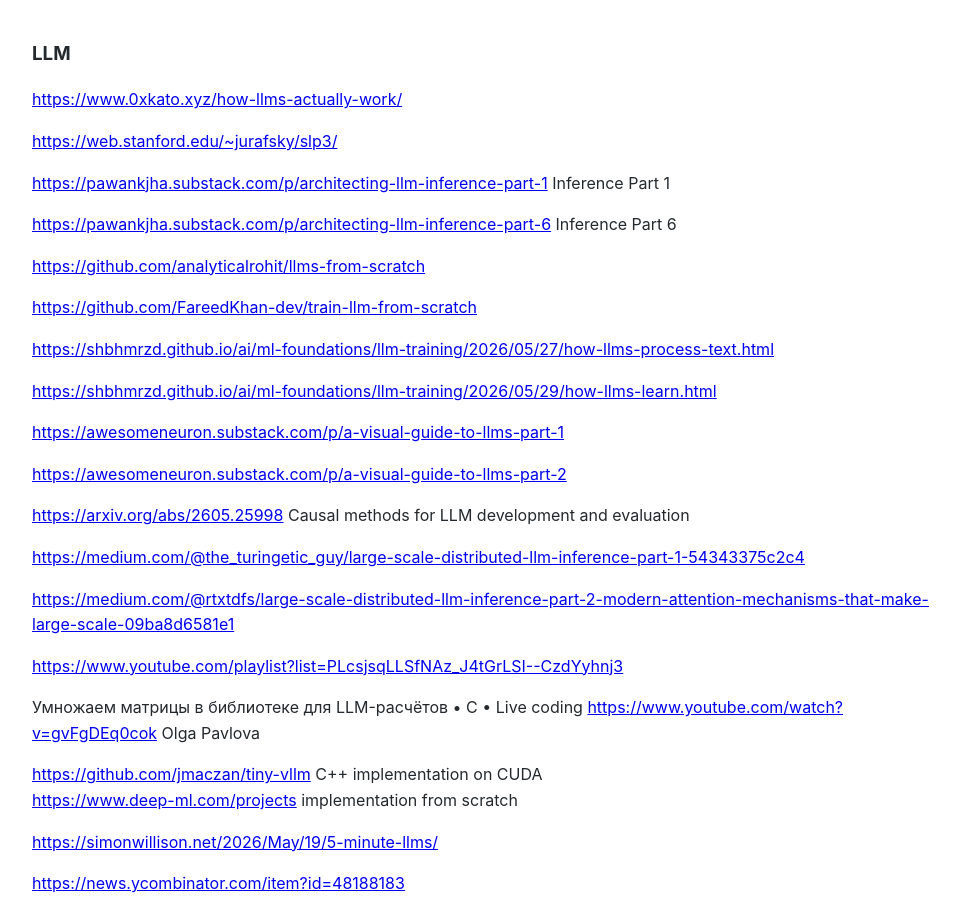
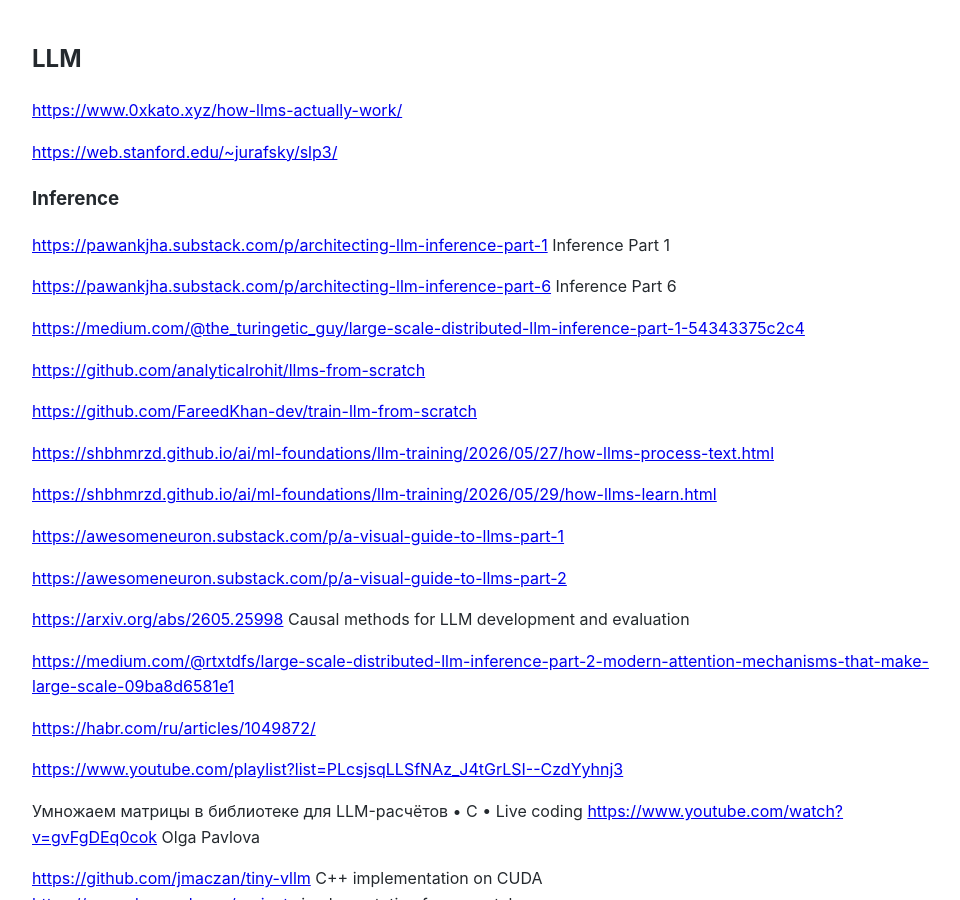
Before and after one commit to Michael-Lubinsky/michael-lubinsky.github.com, a Jekyll site: the page built from ml/llm.md, in a window 1280 px wide and 900 px high. Shown: the whole window, without its empty margins (158-1118 px from the left). Built offline with Jekyll 4.4.1, drawn with Linux system fonts in a browser that asks for light colours; our own code applies the rules of GitHub Pages for plain Markdown files.

Commit message:
Update llm.md

```diff
--- a/ml/llm.md
+++ b/ml/llm.md
@@ -1,12 +1,15 @@
-### LLM
+## LLM
 
 <https://www.0xkato.xyz/how-llms-actually-work/>
 
 <https://web.stanford.edu/~jurafsky/slp3/>
 
+### Inference
 <https://pawankjha.substack.com/p/architecting-llm-inference-part-1> Inference Part 1
 
 <https://pawankjha.substack.com/p/architecting-llm-inference-part-6> Inference Part 6
+
+<https://medium.com/@the_turingetic_guy/large-scale-distributed-llm-inference-part-1-54343375c2c4>
 
 <https://github.com/analyticalrohit/llms-from-scratch>
 
@@ -22,9 +25,11 @@
 
 <https://arxiv.org/abs/2605.25998> Causal methods for LLM development and evaluation
 
-<https://medium.com/@the_turingetic_guy/large-scale-distributed-llm-inference-part-1-54343375c2c4>
+
 
 <https://medium.com/@rtxtdfs/large-scale-distributed-llm-inference-part-2-modern-attention-mechanisms-that-make-large-scale-09ba8d6581e1>
+
+<https://habr.com/ru/articles/1049872/>
 
 <https://www.youtube.com/playlist?list=PLcsjsqLLSfNAz_J4tGrLSI--CzdYyhnj3>
 
```
